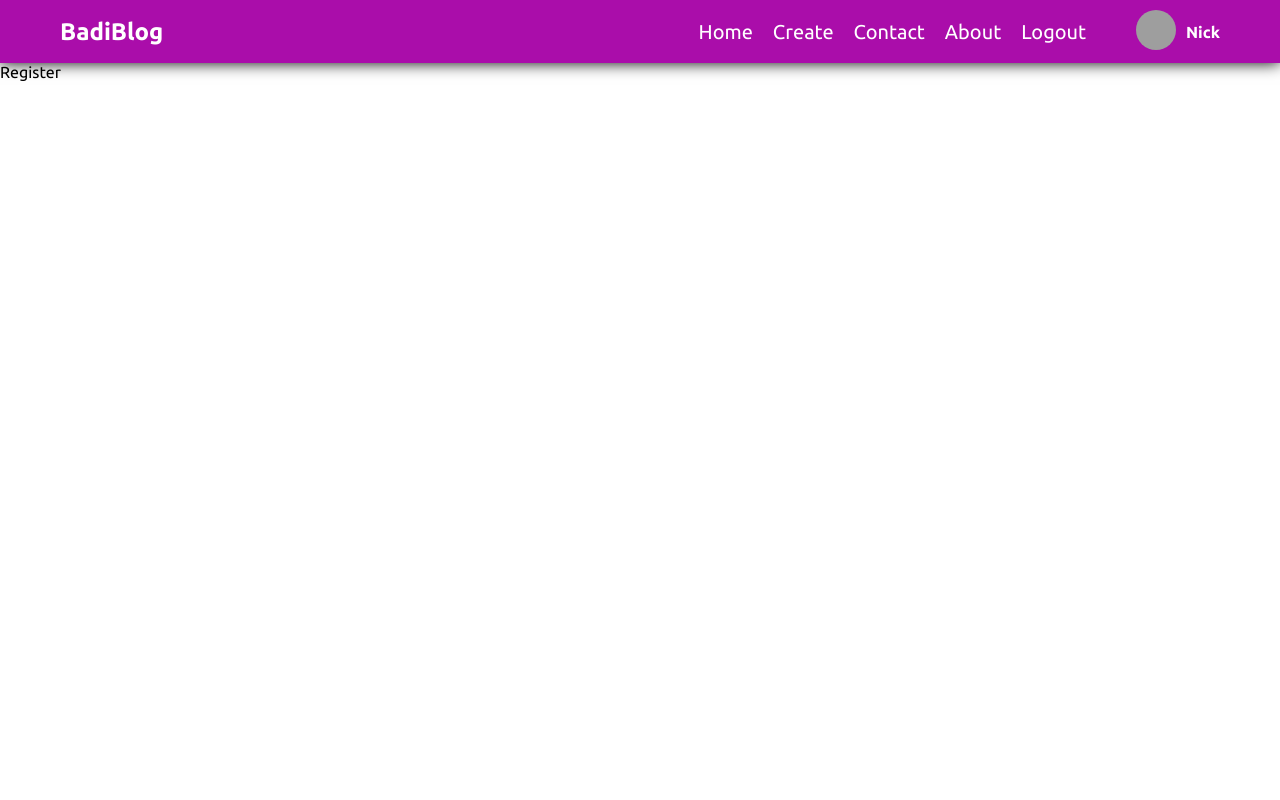
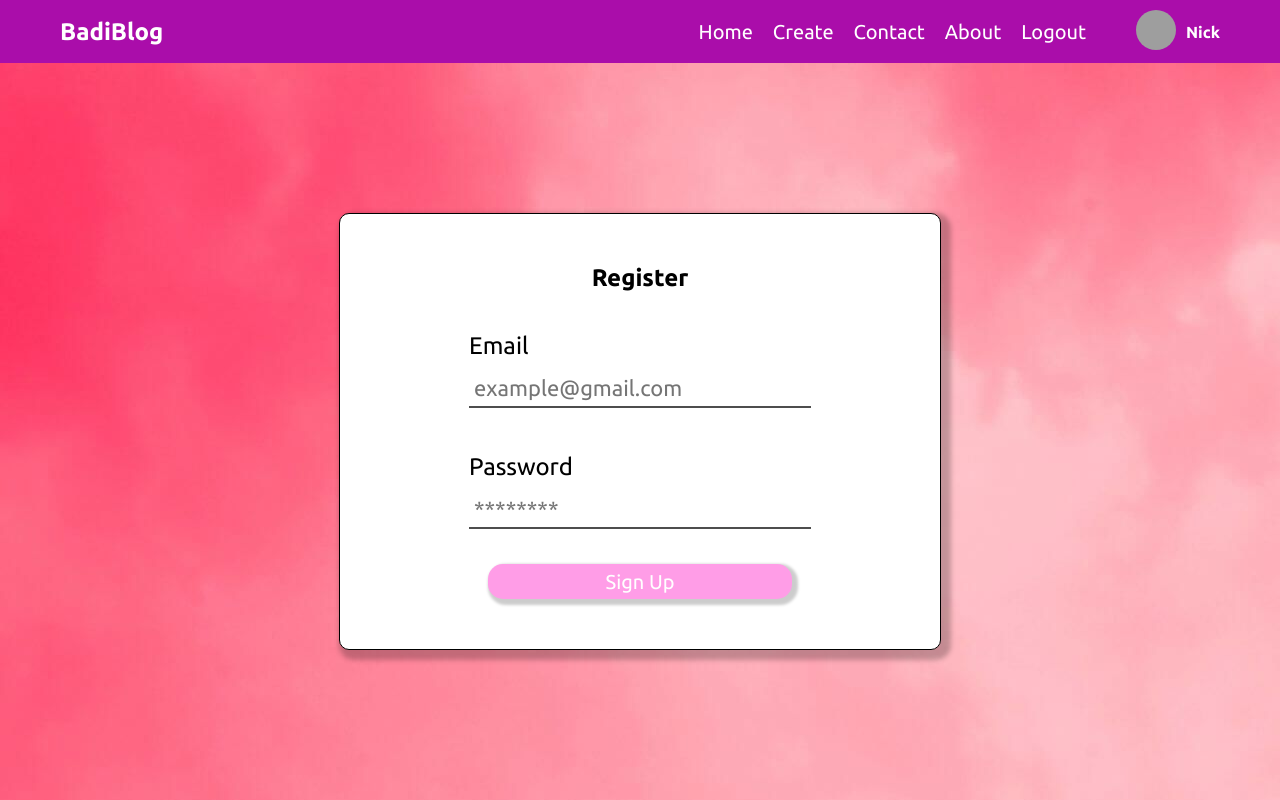
Before and after one commit to Badonix/blog-app, a React (Create React App) app: page /register in a window 1280 px wide. Built offline with nearby package versions, Linux system fonts and the light colour scheme; grey boxes are pictures that could not be loaded.

Commit message:
Added Register

```diff
--- a/src/App.css
+++ b/src/App.css
@@ -451,12 +451,14 @@ nav .profile-cont img {
 }
 
 /* login */
-.login-section {
+.login-section,
+.register-section {
   width: 100%;
   height: calc(100vh - 63px);
   background-image: url("./images/login-background-image.jpg");
 }
-.login-cont {
+.login-cont,
+.register-cont {
   width: 100%;
   height: 100%;
   display: flex;
@@ -475,15 +477,18 @@ nav .profile-cont img {
   border-radius: 10px;
   box-shadow: 5px 5px 5px 5px rgba(0, 0, 0, 0.233);
 }
-.email-input-login {
+.email-input-login,
+.email-input-register {
   margin-top: 40px;
   display: flex;
   flex-direction: column;
 }
-.email-input-login label {
+.email-input-login label,
+.email-input-register label {
   font-size: 24px;
 }
-.email-input-login input {
+.email-input-login input,
+.email-input-register input {
   font-size: 22px;
   padding: 5px;
   outline: none;
@@ -492,21 +497,26 @@ nav .profile-cont img {
   border-bottom: 2px solid rgb(77, 77, 77);
   transition: 0.3s;
 }
-.email-input-login input:focus {
+.email-input-login input:focus,
+.email-input-register input:focus {
   border-bottom: 2px solid pink;
 }
-.password-input-login input:focus {
+.password-input-login input:focus,
+.password-input-register input:focus {
   border-bottom: 2px solid pink;
 }
-.password-input-login {
+.password-input-login,
+.password-input-register {
   margin-top: 45px;
   display: flex;
   flex-direction: column;
 }
-.password-input-login label {
+.password-input-login label,
+.password-input-register label {
   font-size: 24px;
 }
-.password-input-login input {
+.password-input-login input,
+.password-input-register input {
   font-size: 22px;
   padding: 5px;
   margin-top: 10px;
@@ -515,7 +525,8 @@ nav .profile-cont img {
   border-bottom: 2px solid rgb(77, 77, 77);
   transition: 0.3s;
 }
-.sign-in-button {
+.sign-in-button,
+.sign-up-button {
   margin-top: 35px;
   width: 304px;
   height: 35px;
@@ -528,10 +539,14 @@ nav .profile-cont img {
   color: white;
   transition: 0.3s;
 }
-.sign-in-button:hover {
+.sign-in-button:hover,
+.sign-up-button:hover {
   transform: scale(1.02);
   background-color: rgb(253, 133, 223);
 }
+
+/* register */
+
 /* animations */
 
 @keyframes slide-in {
--- a/src/pages/Register.jsx
+++ b/src/pages/Register.jsx
@@ -1,7 +1,34 @@
 import React from "react";
 
 function Register() {
-  return <div>Register</div>;
+  return (
+    <section className="register-section">
+      <div className="register-cont">
+        <div className="mini-div-cont">
+          <h2>Register</h2>
+          <div className="email-input-register">
+            <label htmlFor="email-inp">Email</label>
+            <input
+              id="email-inp"
+              placeholder="example@gmail.com"
+              type="text"
+              className="register-input-email"
+            />
+          </div>
+          <div className="password-input-register">
+            <label htmlFor="pass-inp">Password</label>
+            <input
+              id="pass-inp"
+              type="text"
+              placeholder="********"
+              className="register-input-password"
+            />
+          </div>
+          <button className="sign-up-button">Sign Up</button>
+        </div>
+      </div>
+    </section>
+  );
 }
 
 export default Register;
```
